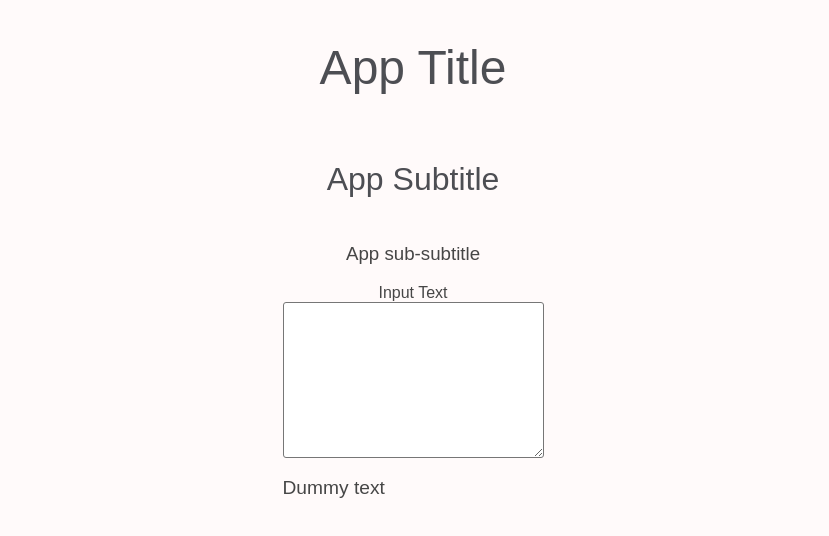
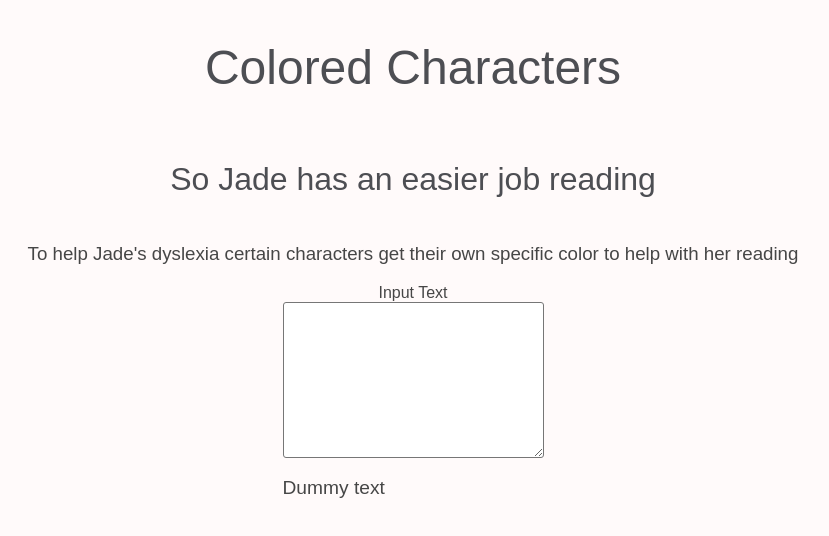
Before and after one commit to Sl4rtyb4rtf4st/highlight-text, a website: page src/index.html in a window 1280 px wide. Shown: the whole page, without its empty margins (227-1056 px from the left). Drawn offline with Linux system fonts and the light colour scheme.

Commit message:
Add todo and update readme

```diff
--- a/src/index.html
+++ b/src/index.html
@@ -4,7 +4,7 @@
   <meta charset="UTF-8">
   <meta name="viewport" content="width=device-width, initial-scale=1.0">
   <meta http-equiv="X-UA-Compatible" content="ie=edge">
-  <title>Highlight Letters</title>
+  <title>Colored Characters - Dyslexia Helper</title>
   <link rel="stylesheet" href="./css/style.css">
   <link rel="apple-touch-icon" sizes="180x180" href="/apple-touch-icon.png">
   <link rel="icon" type="image/png" sizes="32x32" href="/favicon-32x32.png">
@@ -22,12 +22,12 @@
   <main class="container flex-col-cen">
     <section class="top-section flex-col-cen-around">
       <header class="flex-col-cen cetered">
-        <h1>App Title</h1>
+        <h1>Colored Characters</h1>
         <h2>
-          App Subtitle
+          So Jade has an easier job reading
         </h2>
         <h3 class="flex-col-cen slim">
-          App sub-subtitle
+          To help Jade's dyslexia certain characters get their own specific color to help with her reading
         </h3>
       </header>
     </section>
--- a/src/js/main.js
+++ b/src/js/main.js
@@ -5,8 +5,13 @@
    * text input is retrieved from the dom and functionality
    * is defined for the app.
    *
+   * @TODO Make pretty
+   *
    * @TODO Put the main business logic in it's own function and
    * call the function in the eventlister
+   *
+   * @TODO Add the option to assign extra letters and colors and
+   * change colors
    *
    * @TODO Refactor the charColors array, foreach functionality
    * to use an character: color object instead
```
Also changed, not shown: README.md.
